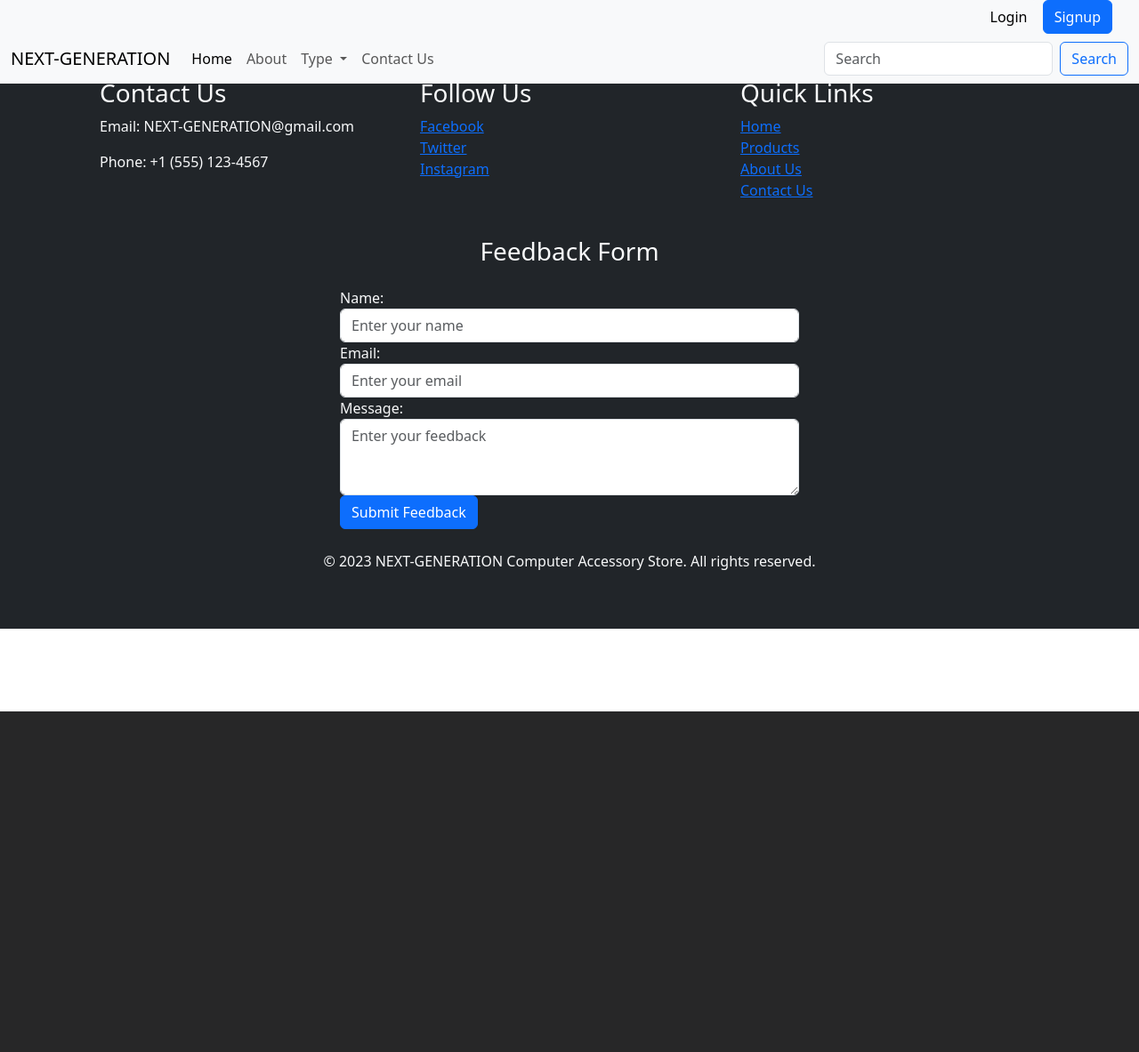
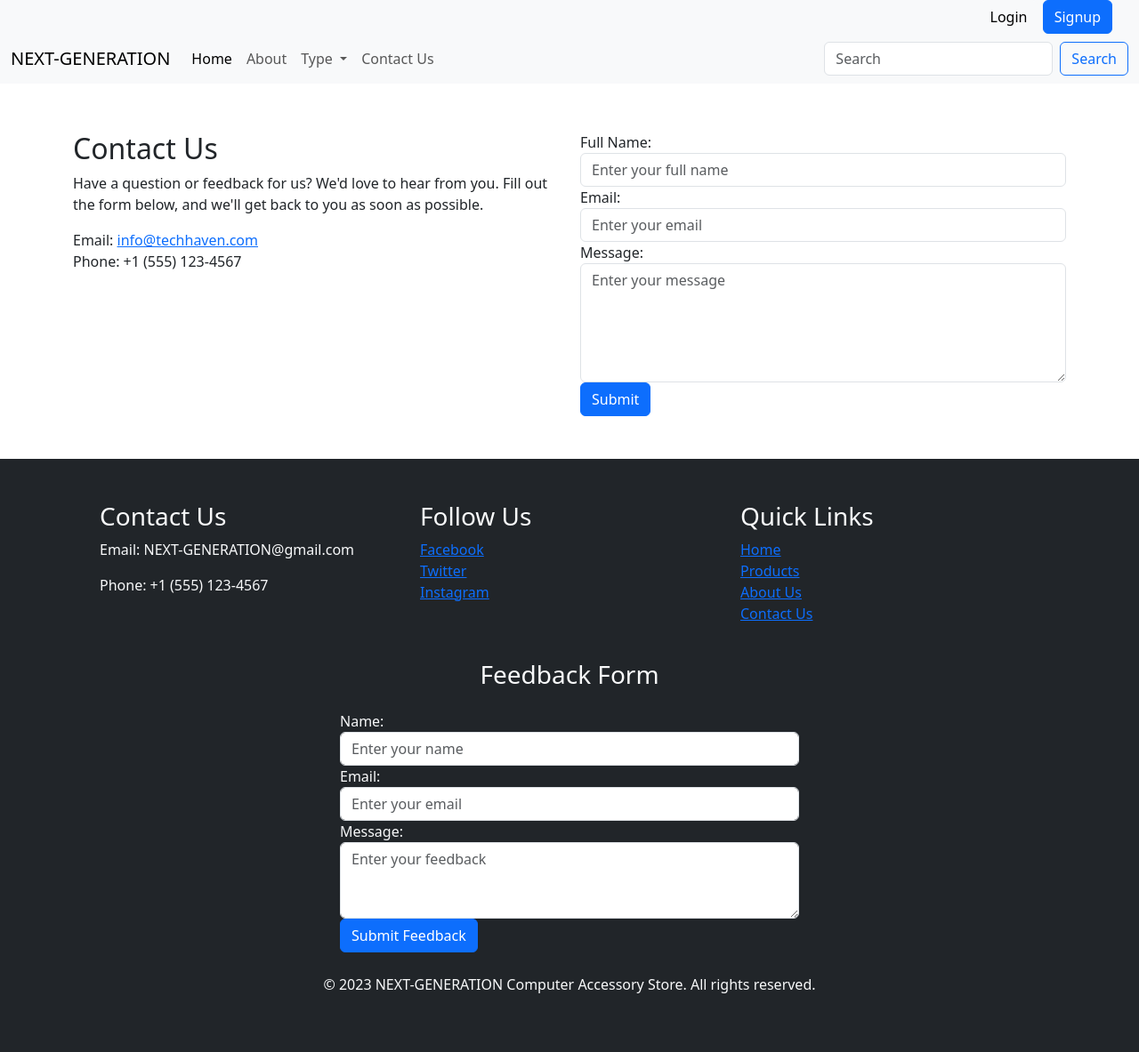
Before and after one commit to abduhafiz1993/NG-website, a Flask app: page /contact in a window 1280 px wide. Shown: the whole page at 89% size. Before the commit the page ends 800 px from the top, so only its background shows below. Run offline with Flask 3, Linux system fonts and the light colour scheme; some libraries are stand-ins or nearby versions.

Commit message:
adding contact page and about page to website

```diff
--- a/templates/contact.html
+++ b/templates/contact.html
@@ -1,5 +1,38 @@
 {% extends "layout.html" %}
 
 {% block main %}
-<p>contact page</p>
+<section id="contact-us" class="py-5" >
+    <div class="container" style="padding-top: 100px;">
+        <div class="row">
+            <div class="col-lg-6">
+                <h2>Contact Us</h2>
+                <p>Have a question or feedback for us? We'd love to hear from you. Fill out the form below, and we'll get back to you as soon as possible.</p>
+
+                <!-- Add more information, such as business hours, address, etc., if applicable -->
+
+                <ul class="list-unstyled">
+                    <li>Email: <a href="mailto:info@techhaven.com">info@techhaven.com</a></li>
+                    <li>Phone: +1 (555) 123-4567</li>
+                </ul>
+            </div>
+            <div class="col-lg-6">
+                <form>
+                    <div class="form-group">
+                        <label for="fullName">Full Name:</label>
+                        <input type="text" class="form-control" id="fullName" placeholder="Enter your full name" required>
+                    </div>
+                    <div class="form-group">
+                        <label for="email">Email:</label>
+                        <input type="email" class="form-control" id="email" placeholder="Enter your email" required>
+                    </div>
+                    <div class="form-group">
+                        <label for="message">Message:</label>
+                        <textarea class="form-control" id="message" rows="5" placeholder="Enter your message" required></textarea>
+                    </div>
+                    <button type="submit" class="btn btn-primary">Submit</button>
+                </form>
+            </div>
+        </div>
+    </div>
+</section>
 {% endblock %}
--- a/templates/faliure.html
+++ b/templates/faliure.html
@@ -1,7 +1,7 @@
 {% extends "layout.html "%}
 
 {% block main %}
-
+<div style ="height: 100vh; align-items: center;">
 <h1 style="text-align: center;">{{ message }}</h1>
-
+</div>
 {% endblock%}
```
Also changed, not shown: templates/about.html (+54 -1 lines), 1 other file.
